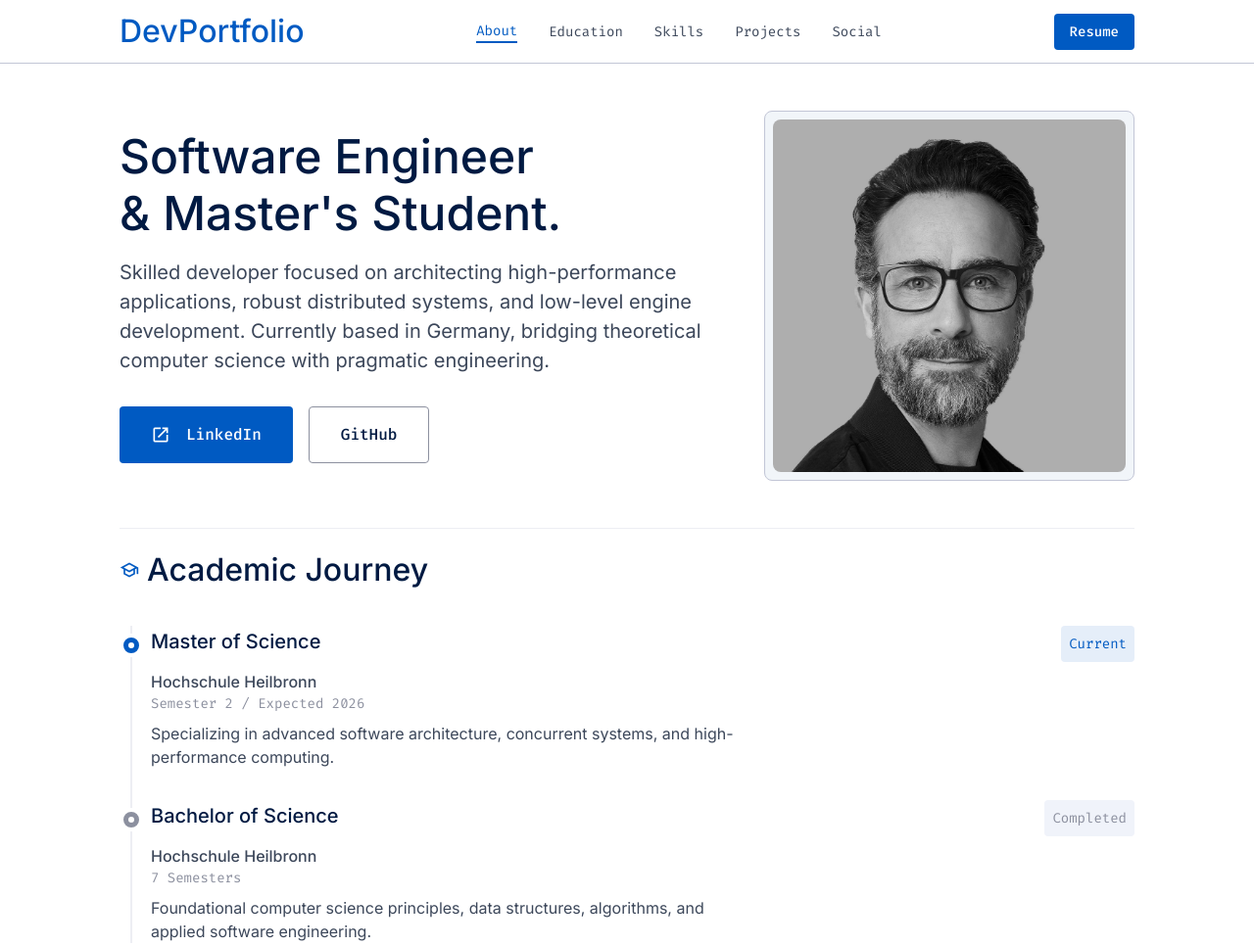
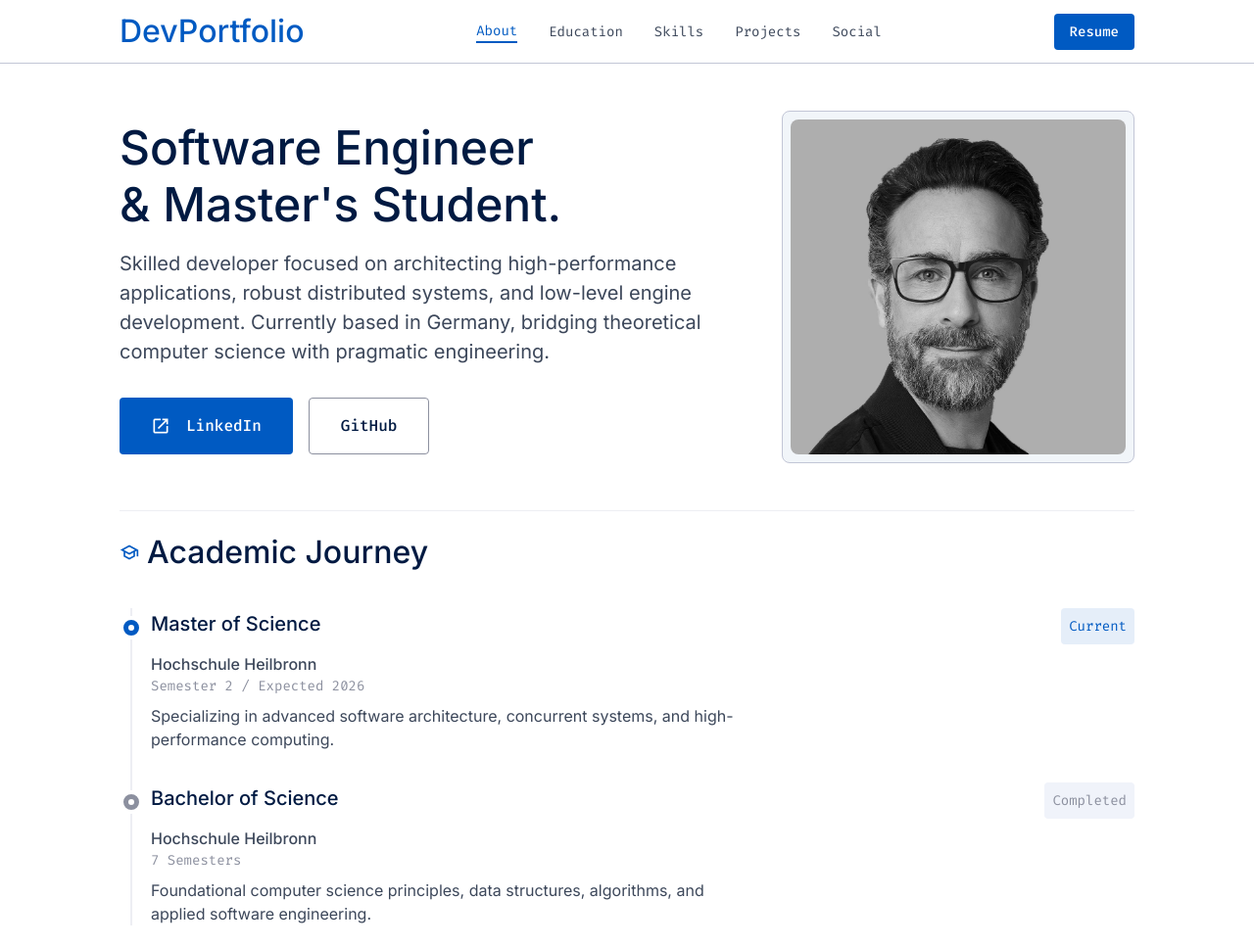
Before and after one commit to Kartoffelbauer/web-aaronsoft, an Astro site: page / in a window 1280 px wide. Shown: the top 966 px of the page at 98% size. Built offline with nearby package versions, Linux system fonts and the light colour scheme; Astro itself is replaced by a stand-in of ours.

Commit message:
Refactor Hero section and theme styles: update documentation for clarity; enhance layout responsiveness; utilize CSS variables for consistency in spacing, sizing, and transitions.

```diff
--- a/src/components/sections/Hero.astro
+++ b/src/components/sections/Hero.astro
@@ -1,7 +1,7 @@
 ---
 /**
- * @fileoverview Page `Hero` section. Displays the primary hero banner
- * including avatar, headline and primary call-to-action.
+ * @fileoverview Page `Hero` section.
+ * Displays the primary hero banner including avatar, headline, and primary call-to-actions.
  */
 import { Image } from 'astro:assets';
 
@@ -10,6 +10,7 @@ import { Button } from '@/components/ui/index';
 import { siteConfig } from '@/data/config';
 
 const { hero } = siteConfig.sections;
+const IMAGE_SIZE = 360;
 ---
 
 <header
@@ -23,7 +24,7 @@ const { hero } = siteConfig.sections;
 
     {/* Navigation/Actions: Centered on mobile, left-aligned on desktop */}
     <nav
-      class="flex justify-center lg:justify-start gap-md"
+      class="flex flex-wrap justify-center lg:justify-start gap-md"
       aria-label="Hero Actions"
     >
       <Button
@@ -49,16 +50,16 @@ const { hero } = siteConfig.sections;
     </nav>
   </div>
 
-  {/* Hero Image / Avatar Container */}
   <div
-    class="shrink-0 border border-outline-variant rounded-md bg-surface-container p-sm max-w-md lg:justify-self-end"
+    class="w-full max-w-sm border border-outline-variant rounded-md bg-surface-container p-sm lg:justify-self-end"
   >
     <Image
       src={profilePic}
       alt="Developer profile picture"
-      width={360}
-      class="w-full aspect-square object-cover rounded-md grayscale transition-filter hover:grayscale-0"
+      width={IMAGE_SIZE}
+      class="block w-full h-auto aspect-square object-cover rounded-md grayscale transition-filter hover:grayscale-0"
       loading="eager"
+      decoding="sync"
     />
   </div>
 </header>
--- a/src/styles/theme.css
+++ b/src/styles/theme.css
@@ -1,9 +1,12 @@
 /**
  * @fileoverview CSS Custom Properties for theme management.
+ * @description Utilizes relative units (rem/em) for accessibility and defines all scalable constraints globally.
  */
 
 :root {
-  /* Light Theme */
+  /* ==========================================================================
+     COLOR TOKENS (Light Theme Default)
+     ========================================================================== */
   --theme-background: #ffffff;
   --theme-on-background: #001a42;
   --theme-surface: #ffffff;
@@ -17,63 +20,93 @@
   --theme-surface-container-lowest: #ffffff;
   --theme-surface-container-low: #f8fafc;
   --theme-surface-container: #f1f5f9;
-  --theme-link: #005ac2;
+
+  /* Link Tokens */
+  --theme-link: var(--theme-primary);
   --theme-link-visited: #6610f2;
   --theme-link-hover: #004499;
+
+  /* Structural Tokens */
   --theme-divider: color-mix(
     in srgb,
     var(--theme-outline-variant) 30%,
     transparent
   );
+  --theme-primary-alpha-10: color-mix(
+    in srgb,
+    var(--theme-primary) 10%,
+    transparent
+  );
 
-  /* Typography */
+  /* ==========================================================================
+     TYPOGRAPHY
+     ========================================================================== */
   --font-headline: 'Inter', sans-serif;
+  --font-body: 'Inter', sans-serif;
   --font-code: 'Fira Code', monospace;
-  --font-body: 'Inter', sans-serif;
 
-  /* Line Height */
-  --line-height-base: 1.6;
-  --line-height-relaxed: 1.7;
-
-  /* Spacing */
-  --spacing-sm: 8px;
-  --spacing-md: 16px;
-  --spacing-lg: 32px;
-  --spacing-xl: 64px;
-
-  /* Border Radius */
-  --border-radius-base: 0.25rem;
-  --border-radius-md: 0.5rem;
-  --border-radius-lg: 1rem;
-
-  /* Font */
+  /* Font Weights */
   --font-weight-light: 300;
   --font-weight-regular: 400;
   --font-weight-medium: 500;
 
-  --font-size-xs: 0.75rem;
-  --font-size-sm: 0.875rem;
-  --font-size-base: 1rem;
-  --font-size-lg: 1.25rem;
-  --font-size-xl: 2rem;
-  --font-size-xxl: 3rem;
+  /* Font Sizes (Base 16px) */
+  --font-size-xs: 0.75rem; /* 12px */
+  --font-size-sm: 0.875rem; /* 14px */
+  --font-size-base: 1rem; /* 16px */
+  --font-size-lg: 1.25rem; /* 20px */
+  --font-size-xl: 2rem; /* 32px */
+  --font-size-xxl: 3rem; /* 48px */
 
-  /* Navigation */
-  --nav-height-base: 64px;
+  /* Line Heights & Letter Spacing */
+  --line-height-base: 1.6;
+  --line-height-relaxed: 1.7;
+  --letter-spacing-wider: 0.05em;
 
-  /* Grid & Layout Thresholds */
-  --grid-fluid-sm: 200px;
-  --grid-fluid-md: 340px;
-  --grid-fluid-lg: 400px;
+  /* ==========================================================================
+     SPACING & LAYOUT
+     ========================================================================== */
+  /* Spacing Scale (Base 16px) */
+  --spacing-xs: 0.25rem; /* 4px */
+  --spacing-sm: 0.5rem; /* 8px */
+  --spacing-md: 1rem; /* 16px */
+  --spacing-lg: 2rem; /* 32px */
+  --spacing-xl: 4rem; /* 64px */
 
-  /* Transition */
+  /* Layout Constraints */
+  --max-w-md: 37.5rem; /* 600px */
+  --max-w-sm: 22.5rem;
+
+  /* Fluid Grid Breakpoints */
+  --grid-fluid-sm: 12.5rem; /* 200px */
+  --grid-fluid-md: 21.25rem; /* 340px */
+  --grid-fluid-lg: 25rem; /* 400px */
+
+  /* ==========================================================================
+     BORDERS & UI ELEMENTS
+     ========================================================================== */
+  /* Border Radius */
+  --border-radius-base: 0.25rem; /* 4px */
+  --border-radius-md: 0.5rem; /* 8px */
+  --border-radius-lg: 1rem; /* 16px */
+
+  /* Border Widths & Offsets */
+  --border-width-base: 1px;
+  --link-underline-offset: 0.25rem; /* 4px */
+
+  /* ==========================================================================
+     ANIMATION & TRANSFORMS
+     ========================================================================== */
   --transition-duration-fast: 0.2s;
   --transition-duration-base: 0.5s;
+  --scale-110: 1.1;
 }
 
+/* ==========================================================================
+   DARK THEME OVERRIDES
+   ========================================================================== */
 @media (prefers-color-scheme: dark) {
   :root {
-    /* Dark Theme */
     --theme-background: #0b1326;
     --theme-on-background: #dbe2fd;
     --theme-surface: #0b1326;
@@ -87,7 +120,8 @@
     --theme-surface-container-lowest: #060d20;
     --theme-surface-container-low: #131b2e;
     --theme-surface-container: #171f33;
-    --theme-link: #adc6ff;
+
+    --theme-link: var(--theme-primary);
     --theme-link-visited: #b197fc;
     --theme-link-hover: #dbe2fd;
   }
--- a/src/styles/utils.css
+++ b/src/styles/utils.css
@@ -59,10 +59,10 @@ h6 {
 
 /* Links */
 a {
-  transition: color 0.2s ease;
+  transition: color var(--transition-duration-fast) ease;
   color: var(--theme-primary);
   text-decoration: underline;
-  text-underline-offset: 4px;
+  text-underline-offset: var(--link-underline-offset);
 }
 a:visited,
 .link:visited {
@@ -173,8 +173,8 @@ a:focus-visible,
    4. SPACING (Gap, Margin, Padding)
    ========================================================================== */
 .gap-xs {
-  gap: var(--spacing-xs, 0.5rem);
-} /* Added missing class */
+  gap: var(--spacing-xs);
+}
 .gap-sm {
   gap: var(--spacing-sm);
 }
@@ -210,6 +210,9 @@ a:focus-visible,
 .p-md {
   padding: var(--spacing-md);
 }
+.p-4 {
+  padding: var(--spacing-md);
+} /* Tailwind backwards compatibility */
 
 .px-md {
   padding-right: var(--spacing-md);
@@ -254,13 +257,19 @@ a:focus-visible,
   height: var(--spacing-xl);
 }
 .max-w-md {
-  max-width: 600px;
+  max-width: var(--max-w-md);
+}
+.max-w-sm {
+  max-width: var(--max-w-sm);
 }
 .min-h-screen {
   min-height: 100dvh;
 }
 .h-fluid-sm {
   height: var(--grid-fluid-sm);
+}
+.h-auto {
+  height: auto;
 }
 
 .object-cover {
@@ -312,7 +321,7 @@ a:focus-visible,
   line-height: 1.5;
 }
 .tracking-wider {
-  letter-spacing: 0.05em;
+  letter-spacing: var(--letter-spacing-wider);
 }
 .uppercase {
   text-transform: uppercase;
@@ -364,7 +373,7 @@ a.text-on-surface,
   background-color: var(--theme-primary);
 }
 .bg-primary-alpha-10 {
-  background-color: color-mix(in srgb, var(--theme-primary) 10%, transparent);
+  background-color: var(--theme-primary-alpha-10);
 }
 .bg-surface-container {
   background-color: var(--theme-surface-container);
@@ -377,13 +386,13 @@ a.text-on-surface,
 }
 
 .border {
-  border: 1px solid transparent;
+  border: var(--border-width-base) solid transparent;
 }
 .border-b {
-  border-bottom: 1px solid transparent;
+  border-bottom: var(--border-width-base) solid transparent;
 }
 .border-t {
-  border-top: 1px solid transparent;
+  border-top: var(--border-width-base) solid transparent;
 }
 
 .border-outline {
@@ -437,7 +446,7 @@ a.text-on-surface,
 }
 
 .group:hover .group-hover\:scale-110 {
-  transform: scale(1.1);
+  transform: scale(var(--scale-110));
 }
 
 .grayscale {
@@ -476,6 +485,7 @@ a.text-on-surface,
 /* ==========================================================================
    10. RESPONSIVE MODIFIERS
    ========================================================================== */
+/* Note: Native CSS Custom Properties are not supported in @media rules */
 @media (min-width: 768px) {
   .md\:flex {
     display: flex;
```
